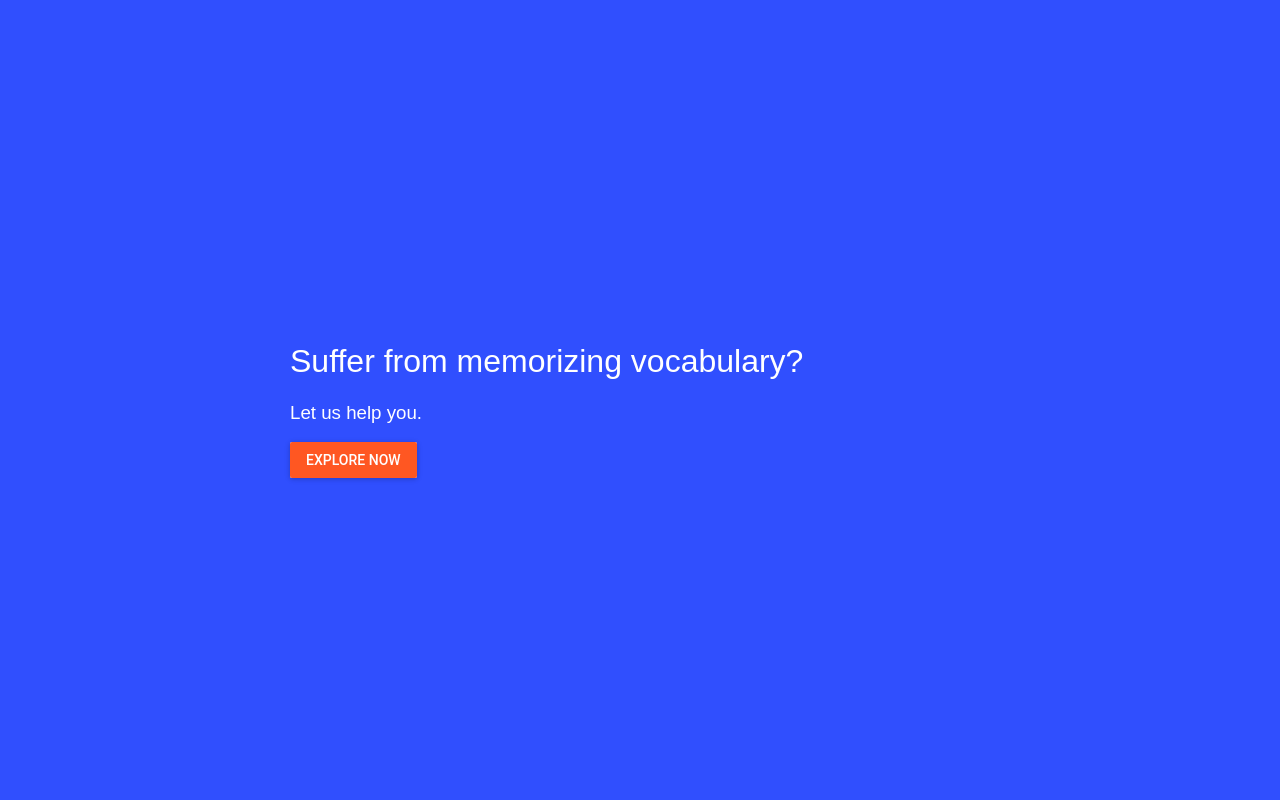
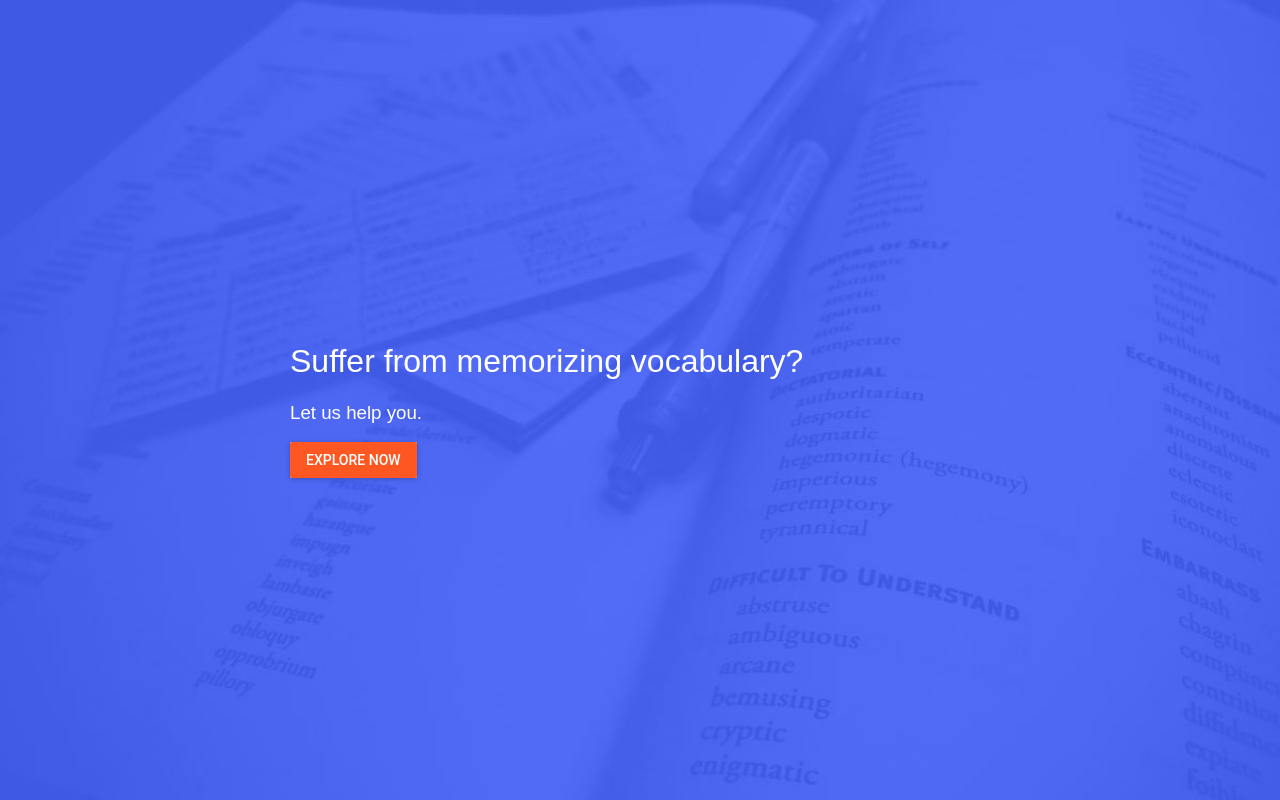
Before and after one commit to pcwu/word-pusher, a React (Create React App) app: page / in a window 1280 px wide. Shown: the top 800 px of the page. Built offline with nearby package versions, Linux system fonts and the light colour scheme; what react-tap-event-plugin would draw is missing.

Commit message:
Add Home background photo

```diff
--- a/src/components/Home.js
+++ b/src/components/Home.js
@@ -3,7 +3,8 @@ import RaisedButton from 'material-ui/RaisedButton';
 import './composing.css';
 
 const bgStyle = {
-  background: '#304FFE',
+  background: "url('./images/1.jpg')",
+  backgroundSize: 'cover',
 };
 
 const Home = () => (
```
Also changed, not shown: public/images/1.jpg (added).
